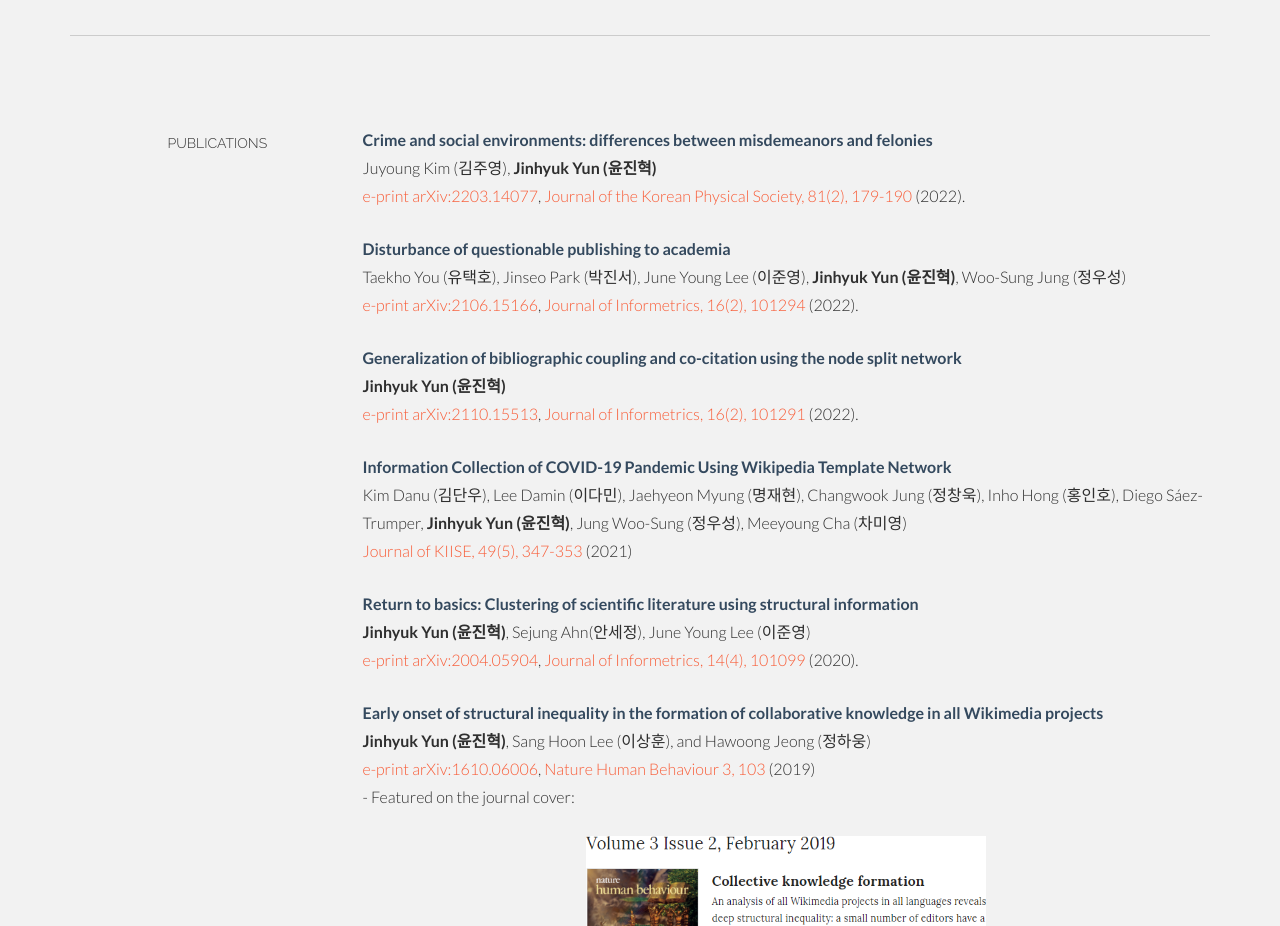
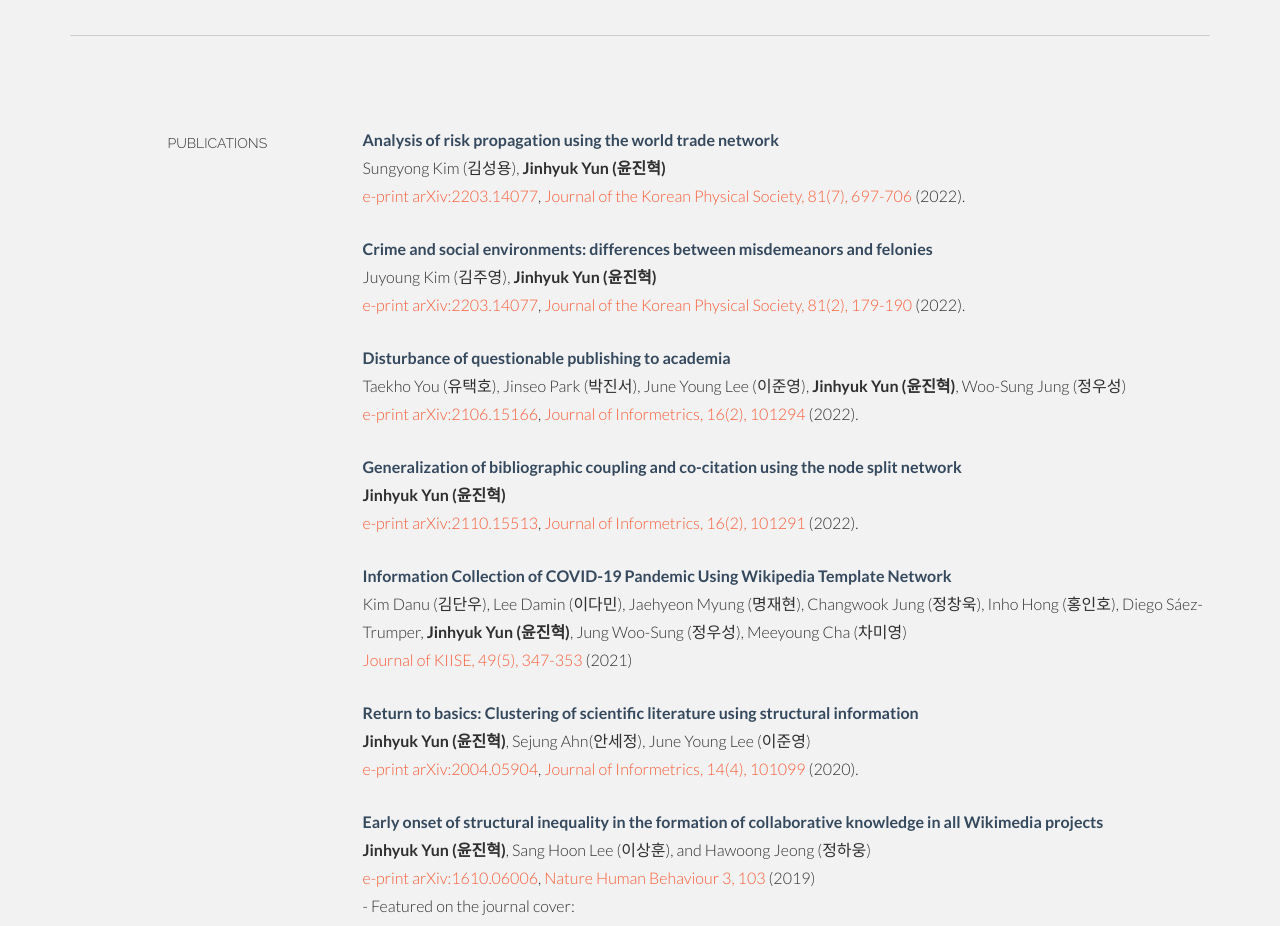
Before and after one commit to bluekura/bluekura.github.io, a plain HTML site: page index.html in a window 1280 px wide. Shown: the part 1840-2766 px from the top of the page. Drawn offline with Linux system fonts and the light colour scheme.

Commit message:
Update index.html

```diff
--- a/index.html
+++ b/index.html
@@ -203,6 +203,13 @@
 					<h5>PUBLICATIONS</h5>
 				</div>
 			        <div class="col-lg-9">
+					<p><t>Analysis of risk propagation using the world trade network</t><br/>
+						Sungyong Kim (김성용), <b>Jinhyuk Yun (윤진혁)</b><br/>
+						<a href="https://arxiv.org/abs/2207.04717 " target="new">e-print arXiv:2203.14077</a>,
+                                                <a href="https://link.springer.com/article/10.1007/s40042-022-00590-z" target="new">Journal of the Korean Physical Society, 81(7), 697-706</a> (2022). <br/>
+					</p>
+				</div>
+				<div class="col-lg-9 col-lg-offset-3">
 					<p><t>Crime and social environments: differences between misdemeanors and felonies</t><br/>
 						Juyoung Kim (김주영), <b>Jinhyuk Yun (윤진혁)</b><br/>
 						<a href="https://arxiv.org/abs/2203.14077 " target="new">e-print arXiv:2203.14077</a>,
```
